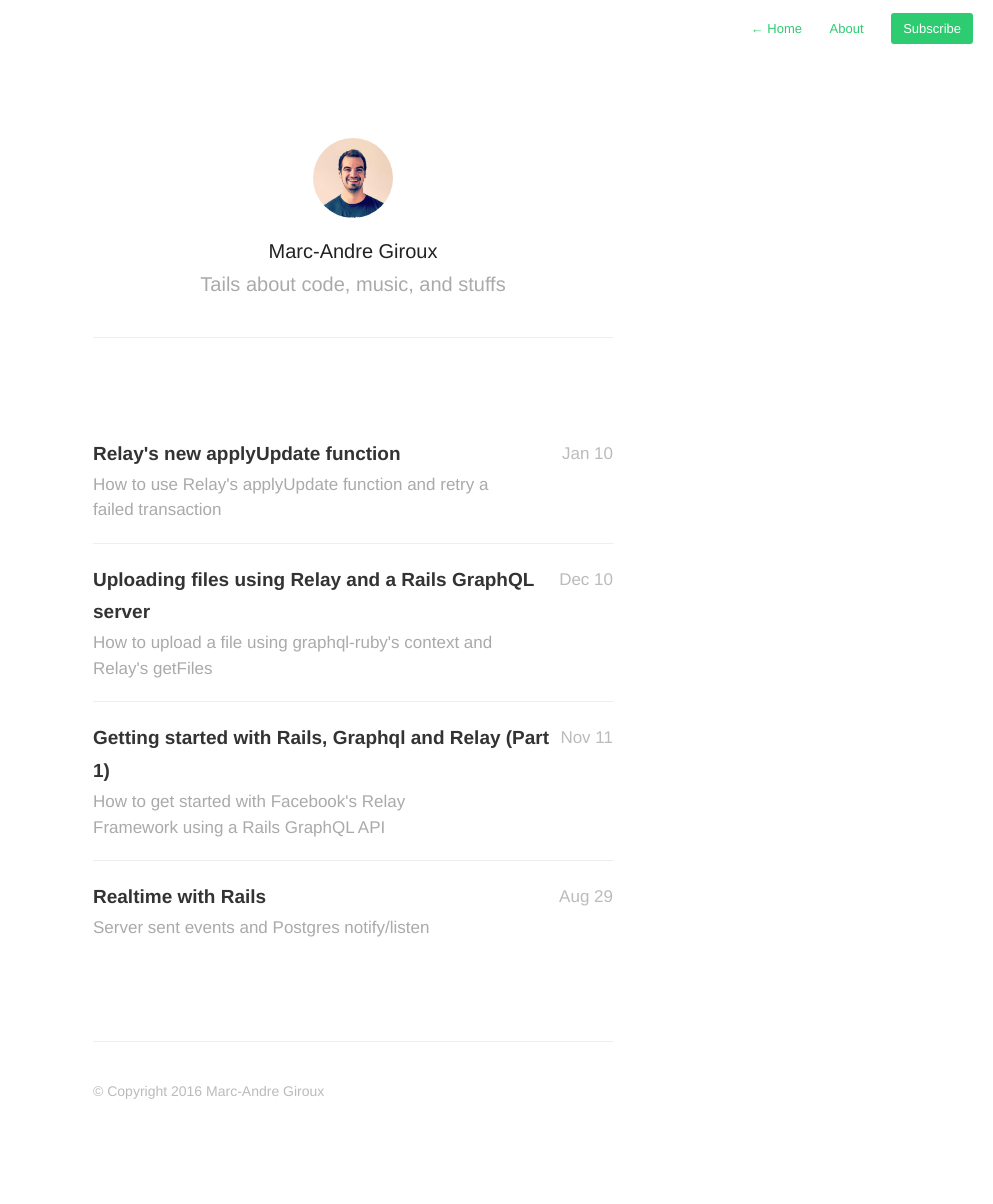
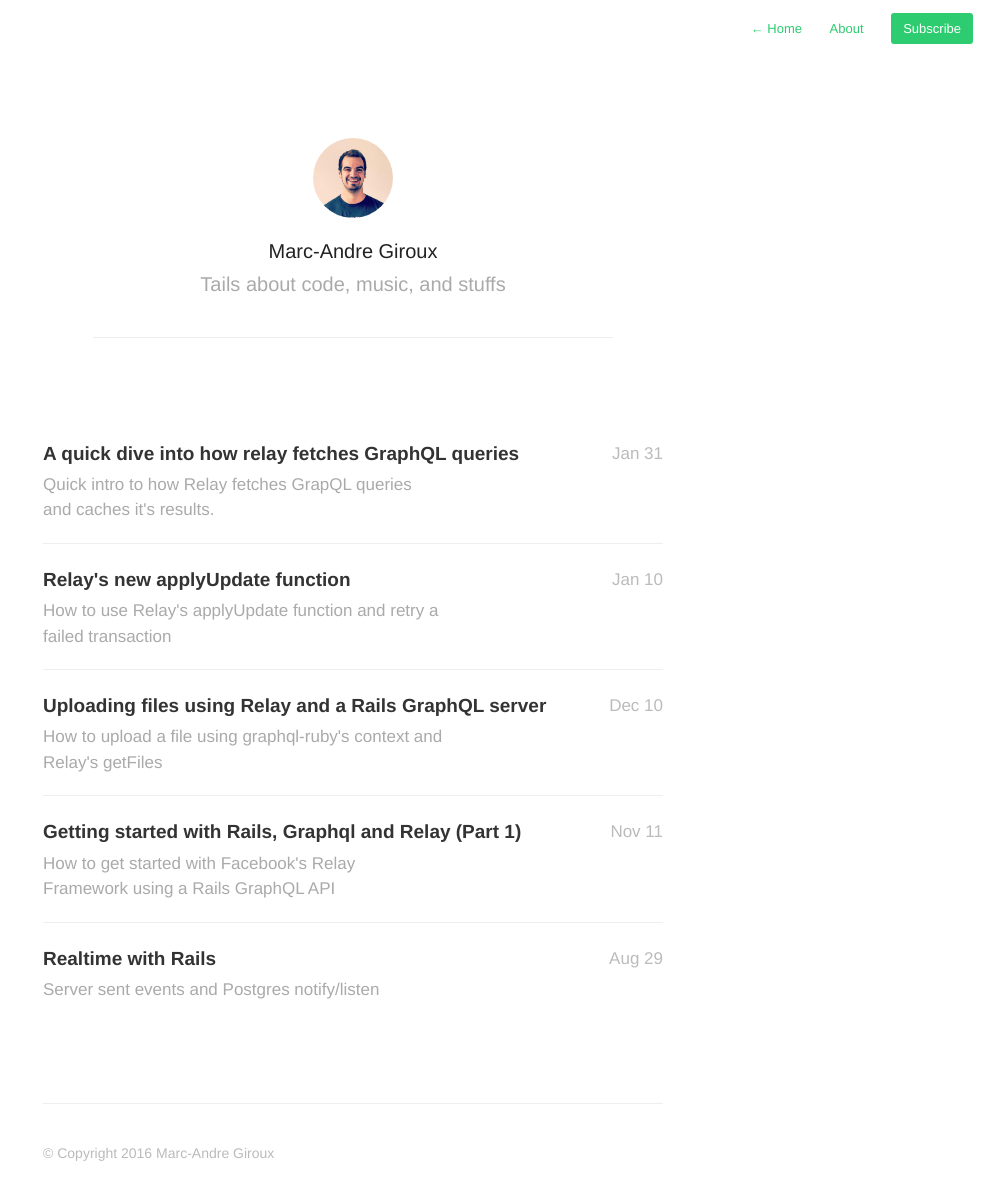
Before and after one commit to xuorig/xuorig.github.io, a Jekyll site: the page built from index.html, in a window 1280 px wide. Shown: the whole page, without its empty margins (287-1280 px from the left). Built offline with Jekyll 4.4.1, drawn with Linux system fonts in a browser that asks for light colours; nearby versions of some CDN libraries; Markdown is read by kramdown in place of the engine named in the settings; the list of posts is cut into pages by our own code; before the commit the page ends 1142 px from its top, so only the background shows below that; some of the changed lines change nothing that is shown.

Commit message:
Quick dive relay queries

```diff
--- /dev/null
+++ b/_posts/2016-01-31-quick-dive-into-relay-query-fetching.markdown
@@ -0,0 +1,146 @@
+---
+title:  "A quick dive into how relay fetches GraphQL queries"
+date:   2016-01-31 17:00:00
+description: Quick intro to how Relay fetches GrapQL queries and caches it's results.
+---
+
+For my own curiosity I've recently decided to dive into Relay's source to understand
+how it actually fetches queries and caches them. I thought I'd share the notes I took from my adventure into Relay.
+
+*Dislaimer: this blog entry will be more like a note pad than a full blog.*
+
+So I started At `RelayRenderer`. `RelayRenderer`'s goal is to render a container and it's query config after fulfilling its data dependencies. And this all basically starts at `componentWillReceiveProps`
+
+### componentWillReceiveProps(nextProps)
+
+#### _runQueries
+calls `_runQueries` to update state
+`_runQueries` will, as the name says, run the queries found in the `querySet`, retrieved by `getRelayQueries`.
+
+#### getRelayQueries
+`getRelayQueries` is called when rendering a Relay Container, and retrieves all queries for a component, given a route.
+It caches using the route name and params.
+`cacheKey = route.name + ':' + stableStringify(route.params);`
+
+
+it will abort if there is a current pending request
+if the forceFetch props is present: `RelayStore.forceFetch` is called with the `querySet`
+if not `RelayStore.primeCache` is called with the `querySet`. Both `forceFetch` and `primeCache` are functions on `GraphQLQueryRunner`.
+
+
+### GraphQLQueryRunner
+This is the high-level entry point for sending queries to the GraphQL
+endpoint. It provides methods for scheduling queries (`run`), force-fetching
+queries (ie. ignoring the cache; `forceFetch`).
+In order to send minimal queries and avoid re-retrieving data,
+`GraphQLQueryRunner` maintains a registry of pending (in-flight) queries, and
+"subtracts" those from any new queries that callers enqueue.
+
+#### GraphQLQueryRunner.run
+by default will run with mode `DliteFetchModeConstants.FETCH_MODE_CLIENT`
+will run `diffQueries` which is calculated by the `diffRelayQuery` function.
+It can also run in REFETCH mode which not even diff the query.
+
+#### diffRelayQuery
+diffRelayQuery computes the difference between the data requested in `root` and the data
+available in `store`. It returns a minimal set of queries that will fulfill
+the difference, or an empty array if the query can be resolved locally.
+
+It Uses `RelayDiffQueryBuilder` to create the diff.
+
+Lets take a look at what happens, based on the TODO example, when you first query with a connection, and then change variables, let's say `first`.
+
+##### First query
+
+{% highlight javascript %}
+query TodoList{node(id:"VXNlcjptZQ=="){...F8}}
+fragment F0 on Todo{id}
+fragment F1 on Todo{complete,id}
+fragment F2 on Todo{complete,id,text,...F0,...F1}
+fragment F3 on TodoConnection{edges{node{complete,id},cursor},pageInfo{hasNextPage,hasPreviousPage}}
+fragment F4 on User{id,totalCount}
+fragment F5 on User{id,completedCount}
+fragment F6 on User{completedCount,id,totalCount}
+fragment F7 on User{id,...F5,...F6}
+fragment F8 on User{completedCount,_01:todos(status:"any",first:2){edges{node{id,...F2},cursor},pageInfo{hasNextPage,hasPreviousPage},...F3},totalCount,id,...F4,...F7}
+{% endhighlight %}
+
+
+##### Change first to first + 1
+
+{% highlight javascript %}
+query TodoList{node(id:"VXNlcjptZQ=="){...F4}}
+fragment F0 on Todo{id}
+fragment F1 on Todo{complete,id}
+fragment F2 on Todo{complete,id,text,...F0,…F1}
+fragment F3 on TodoConnection{edges{node{complete,id},cursor},pageInfo{hasNextPage,hasPreviousPage}}
+fragment F4 on User{_00:todos(status:"any",after:"YXJyYXljb25uZWN0aW9uOjA=",first:1){edges{node{id,...F2},cursor},pageInfo{hasNextPage,hasPreviousPage},...F3},id}
+{% endhighlight javascript %}
+
+As you can see our second query is much smaller as it's been diffed with what Relay already had in store, it is also doing some magic with the connection. When we incremented the `first` connection arg, relay instead took the global node id of our last todo, set it to the `after` variable, and put our first to `1` instead of requerying the first todos which we already had.
+
+For more information about how Relay actually caches things you can take a look at [Huey Petterson's post][Huey], which goes deeper into it.
+
+#### runQueries
+runQueries, as the name says actually run the queries but also initializes callbacks and ready state and also keeps a map of wat has been fetched
+{% highlight javascript %}
+var remainingFetchMap: {[queryID: string]: PendingFetch} = {};
+var remainingRequiredFetchMap: {[queryID: string]: PendingFetch} = {};
+{% endhighlight %}
+
+#### storeData.getPendingQueryTracker().add
+to send a query, Relay adds a `PendingFetch` object to the PendingQueryTracker, an object to handles a map of `PendingFetch` objects.
+{% highlight javascript %}
+return new PendingFetch(params, {
+  pendingFetchMap: this._pendingFetchMap,
+  preloadQueryMap: this._preloadQueryMap,
+  storeData: this._storeData
+});
+{% endhighlight %}
+
+
+#### PendingFetch
+PendingFetch object has a query to resolve. Depending on mode, it will either directly fetch it, or use `this._subtractPending(query);` and then fetch it after.
+
+A `PendingFetch` object subtracts all pending queries from the supplied `query` and returns the resulting difference. The difference can be null if the entire query is pending.
+
+When the pending fetch resolves succesfully, this is called:
+
+{% highlight javascript %}
+this._handleSubtractedQuerySuccess.bind(this, subtractedQuery)
+{% endhighlight %}
+
+and enqueues a task
+{% highlight javascript %}
+_this2._storeData.handleQueryPayload(subtractedQuery, response, _this2._forceIndex);
+{% endhighlight %}
+
+to update the store and change tracker with the repsonse
+
+
+#### RelayStoreData.handleQueryPaypload
+> Writes the results of a query into the base record store.
+
+{% highlight javascript %}
+`writeRelayQueryPayload(writer, query, response);`
+{% endhighlight %}
+
+#### writeRelayQueryPayload
+Using results from payload: `RelayNodeInterface.getResultsFromPayload`
+uses a writter to write every result to the store.
+
+#### RelayQueryWriter.prototype.writePayload
+writePayload traverses a query and payload in parallel, writing the results into the store. Using a vistor, updates record Id's using the payload. It updates the change tracker, the store and the queryTracker.
+
+#### runQueries / onResolve
+
+{% highlight javascript %}
+if(there are still pending queries)
+`setReadyState({done: false, ready: true, stale: false});`
+else
+`setReadyState({done: true, ready: true, stale: false});`
+{% endhighlight %}
+
+I find that how Relay handles diffs and substracts what is already being sent to the server really impressive and cool. Next step is to really dive into how the data is hashed / written to the store, which [Huey's post][huey] explores!
+
+[huey]: http://hueypetersen.com/posts/2015/09/30/quick-look-at-the-relay-store/
--- a/assets/css/style.css
+++ b/assets/css/style.css
@@ -143,13 +143,13 @@ nav.main-nav a.cta {
 }
 
 #wrapper {
-  max-width: 600px;
+  max-width: 700px;
   margin: 0 auto;
   padding: 60px 40px 100px 40px;
 }
 
 #wrapper.home {
-	max-width: 600px;
+	max-width: 700px;
 	margin: 0 auto;
 	padding: 0px 40px 20px 40px;
 }
```
